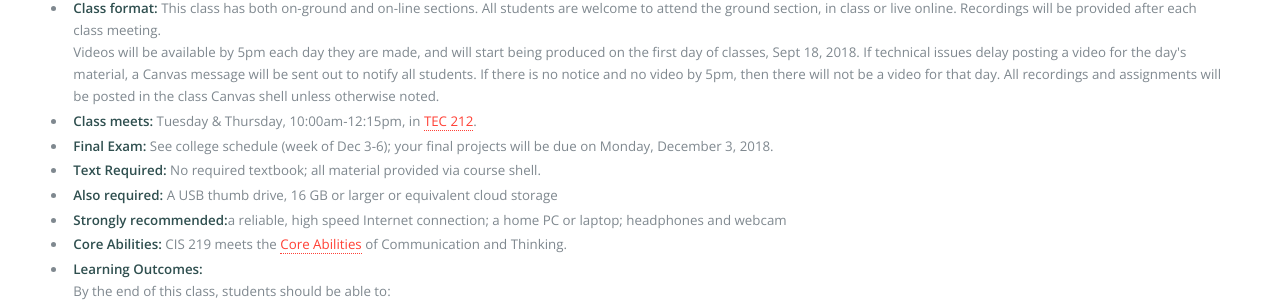
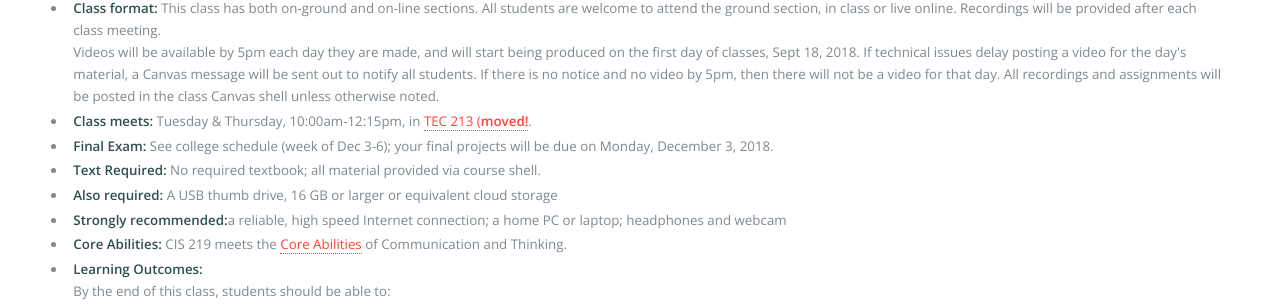
Before and after one commit to argoc/syllabub, a Jekyll site: the page CIS219.html, which Jekyll copies as it is, in a window 1280 px wide and 900 px high, scrolled down 777 px. Shown: the part 148-453 px from the top of the window. Built offline with Jekyll 4.4.1, drawn with Linux system fonts in a browser that asks for light colours.

Commit message:
moved classroom

```diff
--- a/CIS219.html
+++ b/CIS219.html
@@ -82,7 +82,7 @@
                             <li><b>Class dates:</b> Sep 17 - Nov 30, 2018. <strong>School holidays: Oct 8(Mon), Nov 12 (Mon), Nov 21-24 (Wed-Fri).</strong> </li>
                             <li><b>Class format:</b> This class has both on-ground and on-line sections. All students are welcome to attend the ground section, in class or live online. Recordings will be provided after each class meeting.
                     <br/> Videos will be available by 5pm each day they are made, and will start being produced on the first day of classes, Sept 18, 2018. If technical issues delay posting a video for the day's material, a Canvas message will be sent out to notify all students. If there is no notice and no video by 5pm, then there will not be a video for that day. All recordings and assignments will be posted in the class Canvas shell unless otherwise noted. </li>
-                <li><b>Class meets:</b> Tuesday &amp; Thursday, 10:00am-12:15pm, in <a href="http://apps.olympic.edu/CampusMap/?b=TEC" target="_new">TEC 212</a>.
+                <li><b>Class meets:</b> Tuesday &amp; Thursday, 10:00am-12:15pm, in <a href="http://apps.olympic.edu/CampusMap/?b=TEC" target="_new">TEC 213 (<strong>moved!</strong></a>.
                     <br /> </li>
                 <li><b>Final Exam:</b> See college schedule (week of Dec 3-6); your final projects will be due on Monday, December 3, 2018. </li>
                             <li>
```
